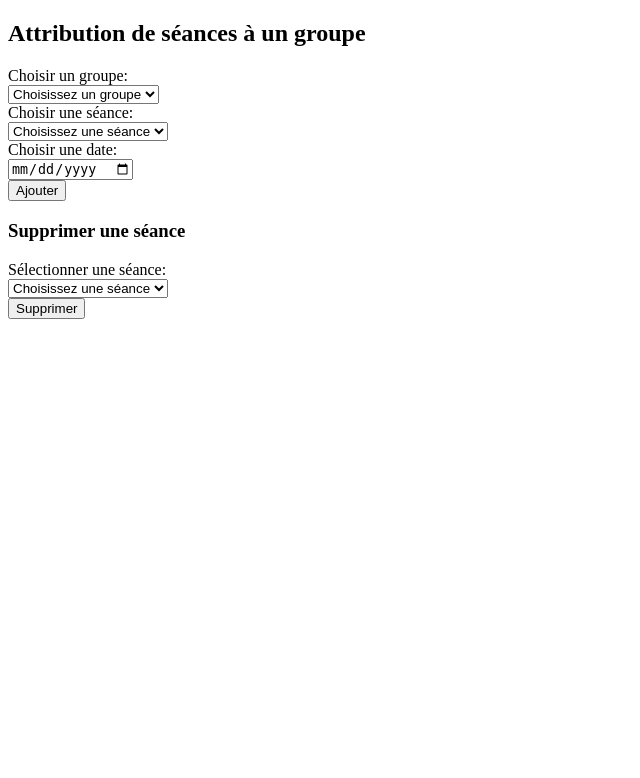
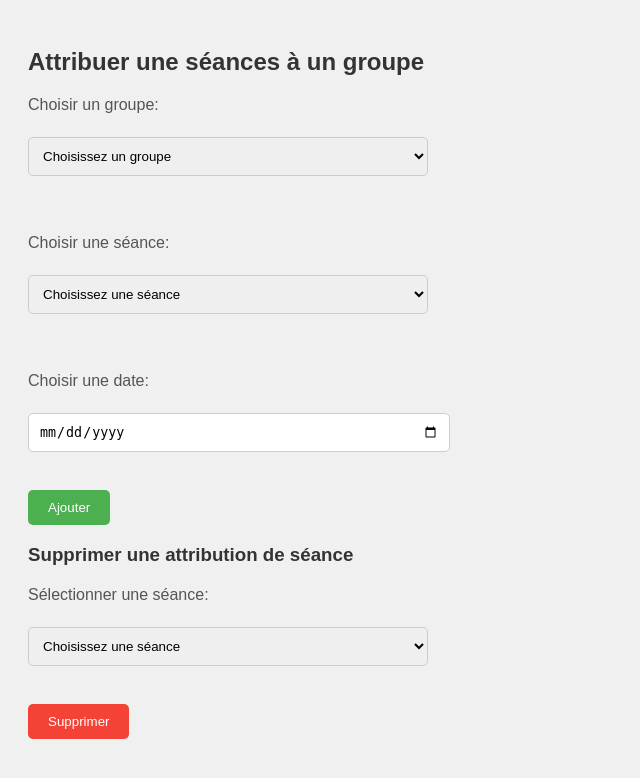
Before and after one commit to Alban2002/Circuit-Training-Gr4, a PHP site: page /Circuit-Training-Gr4/templates/SeanceGroupe.php in a window 1280 px wide. Shown: the top 778 px of the page, without its empty margins (0-640 px from the left). Run offline with PHP 8.4, Linux system fonts and the light colour scheme; data comes from the database, SQL or seed files in the repository.

Commit message:
maj graphique

```diff
--- a/templates/SeanceGroupe.php
+++ b/templates/SeanceGroupe.php
@@ -2,6 +2,55 @@
 <html>
 <head>
     <script src="https://ajax.googleapis.com/ajax/libs/jquery/3.5.1/jquery.min.js"></script>
+    <style>
+        body {
+            font-family: Arial, sans-serif;
+            padding: 20px;
+            background-color: #f0f0f0;
+        }
+
+        h2, h3 {
+            color: #333;
+        }
+
+        label {
+            display: block;
+            margin-top: 20px;
+            margin-bottom: 5px;
+            color: #555;
+        }
+
+        select, input[type="date"] {
+            display: block;
+            width: 100%;
+            max-width: 400px;
+            padding: 10px;
+            margin-bottom: 20px;
+            border: 1px solid #ccc;
+            border-radius: 5px;
+        }
+
+        button {
+            padding: 10px 20px;
+            color: white;
+            border: none;
+            border-radius: 5px;
+            cursor: pointer;
+        }
+
+        #submit {
+            background-color: #4CAF50;
+        }
+
+        #btnSupprimer {
+            background-color: #f44336;
+        }
+
+        button:hover {
+            opacity: 0.8;
+        }
+
+    </style>
     <script>
         $(document).ready(function() {
 
@@ -96,7 +145,7 @@
 </head>
 <body>
 
-<h2>Attribution de séances à un groupe</h2>
+<h2>Attribuer une séances à un groupe</h2>
 
 
 
@@ -116,7 +165,7 @@
 
 
 
-<h3>Supprimer une séance</h3>
+<h3>Supprimer une attribution de séance</h3>
 <label for="seanceSupprimer">Sélectionner une séance:</label><br>
 <select id="seanceSupprimer" name="seanceSupprimer">
     <option value="" disabled selected>Choisissez une séance</option>
--- a/templates/Visualisation_de_seance.php
+++ b/templates/Visualisation_de_seance.php
@@ -38,7 +38,7 @@
     padding: 10px 20px;
     margin: 10px 0;
     color: #fff;
-    background-color: #dc3545;
+    background-color: #f44336;
     border: none;
     border-radius: 5px;
     text-decoration: none;
@@ -53,7 +53,7 @@
         padding: 10px 20px;
         margin: 10px 0;
         color: #fff;
-        background-color: Green;
+        background-color: #4CAF50;
         border: none;
         border-radius: 5px;
         text-decoration: none;
@@ -204,7 +204,7 @@
         padding: 10px 20px;
         margin: 10px 0;
         color: #fff;
-        background-color: Green;
+        background-color:  #4CAF50;
         border: none;
         border-radius: 5px;
         text-decoration: none;
```
